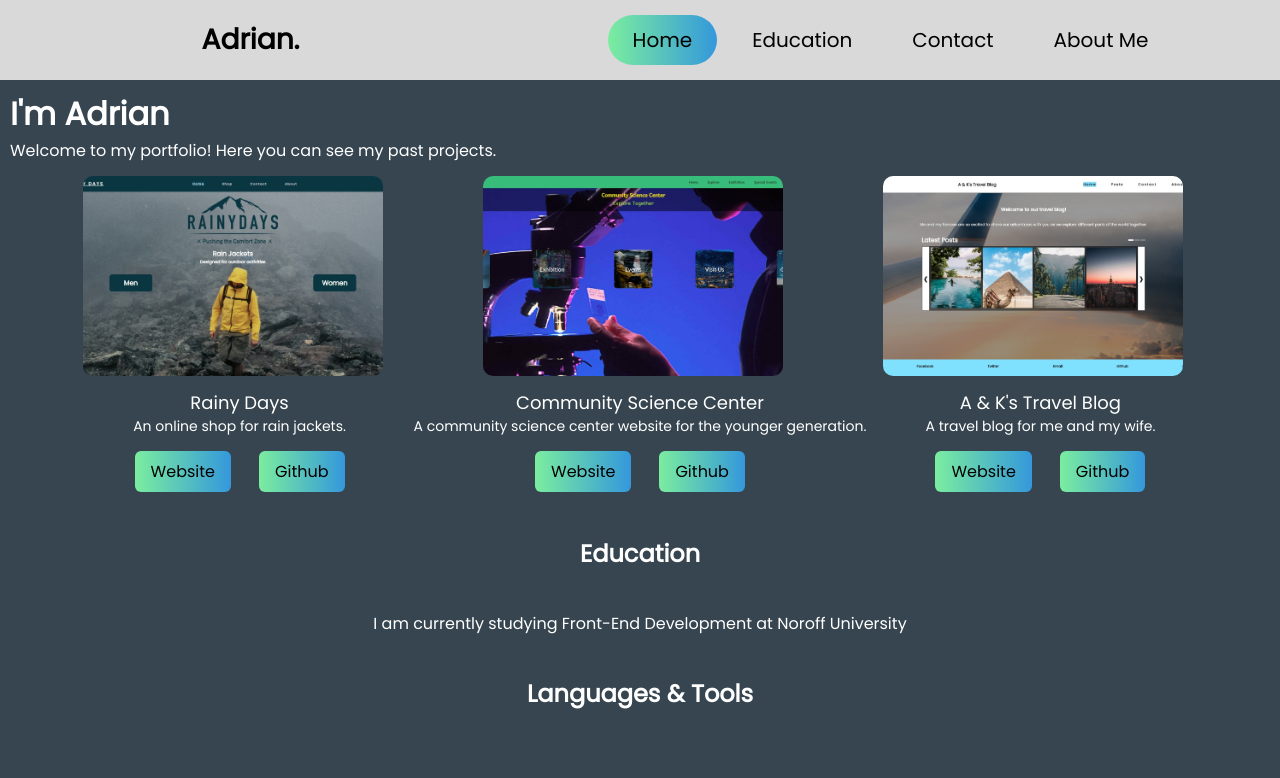
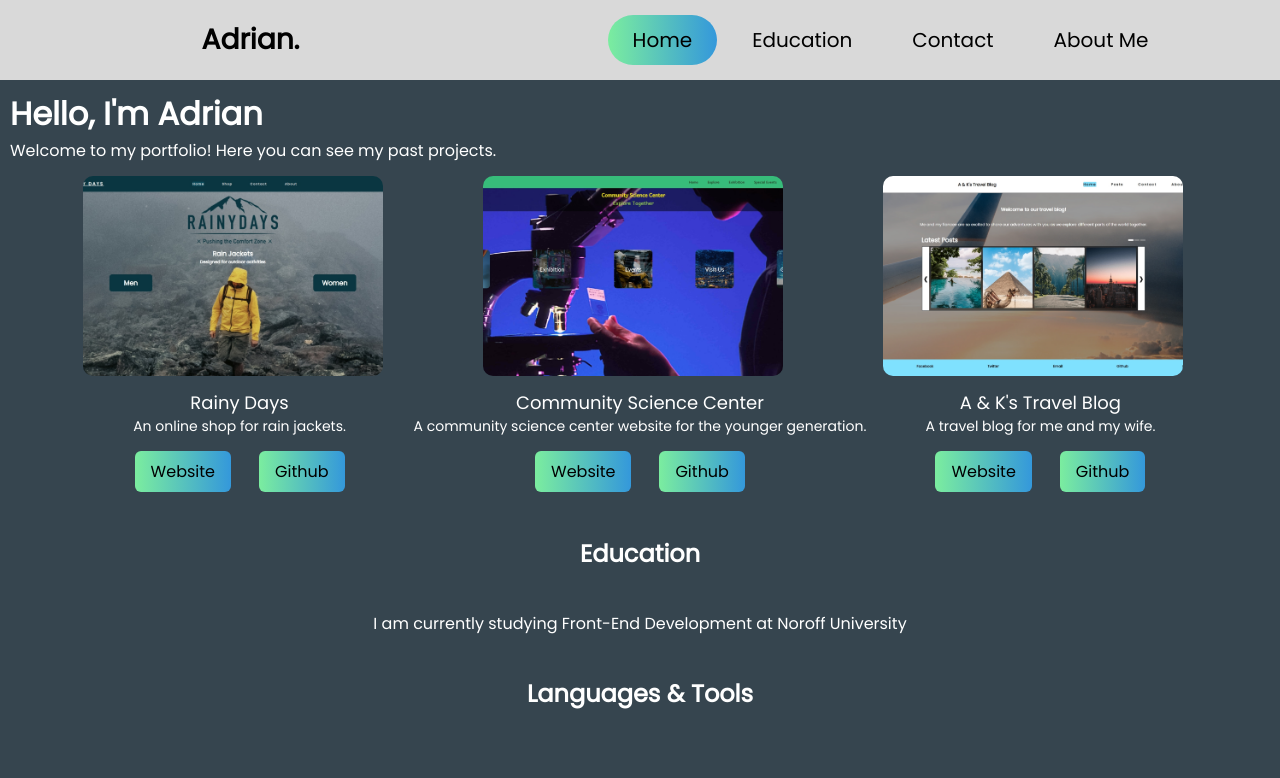
Before and after one commit to AdrianMikk/Portfolio-1, a plain HTML site: page index.html in a window 1280 px wide. Shown: the top 778 px of the page. Drawn offline with Linux system fonts and the light colour scheme.

Commit message:
added Hello to h1

```diff
--- a/index.html
+++ b/index.html
@@ -41,7 +41,7 @@
         </div>
     </header>
     <div class="intro-text">
-        <h1>I'm Adrian</h1>
+        <h1>Hello, I'm Adrian</h1>
         <p>Welcome to my portfolio! Here you can see my past projects.</p>
     </div>
     <div class="card-wrapper">
```
